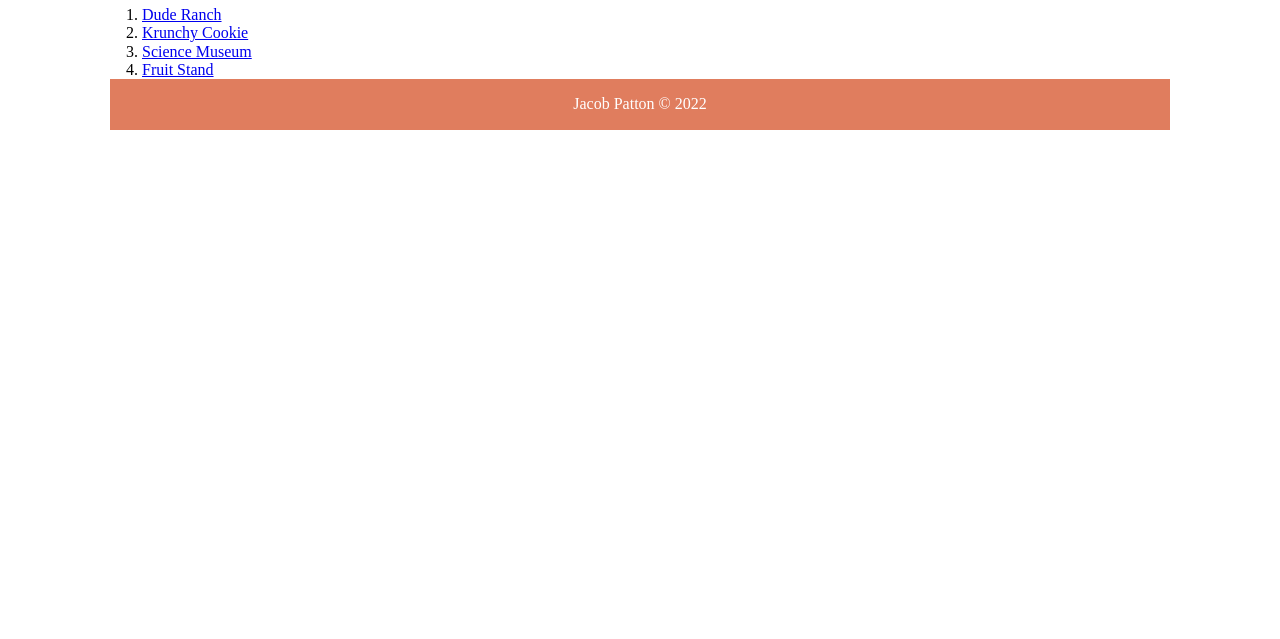
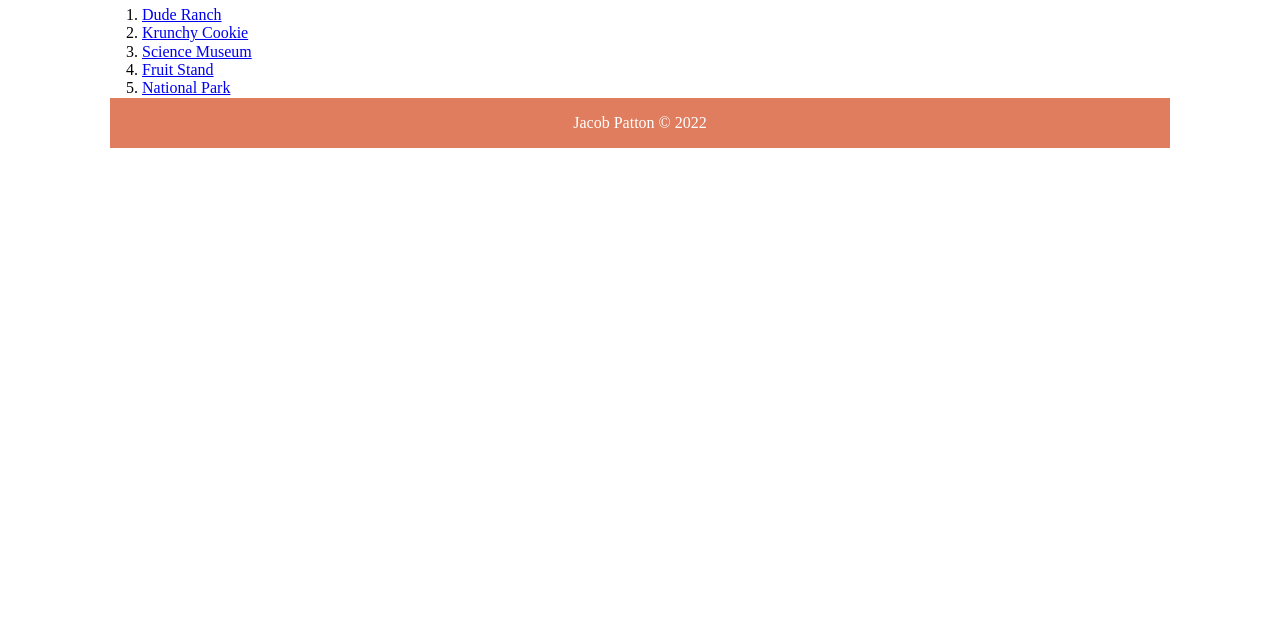
Before and after one commit to rustybucket-cloud/dgm2740, a plain HTML site: page index.html in a window 1280 px wide. Shown: the part 161-800 px from the top of the page. Drawn offline with Linux system fonts and the light colour scheme.

Commit message:
added link to national park project

```diff
--- a/index.html
+++ b/index.html
@@ -24,6 +24,7 @@
             <li><a href="projects/krunchy-cookie/index.html">Krunchy Cookie</a></li>
             <li><a href="projects/science-museum/">Science Museum</a></li>
             <li><a href="projects/fruit-stand/">Fruit Stand</a></li>
+            <li><a href="projects/national-park/">National Park</a></li>
         </ul>
     </main>
     <footer>
```
Also changed, not shown: 2 other files.
